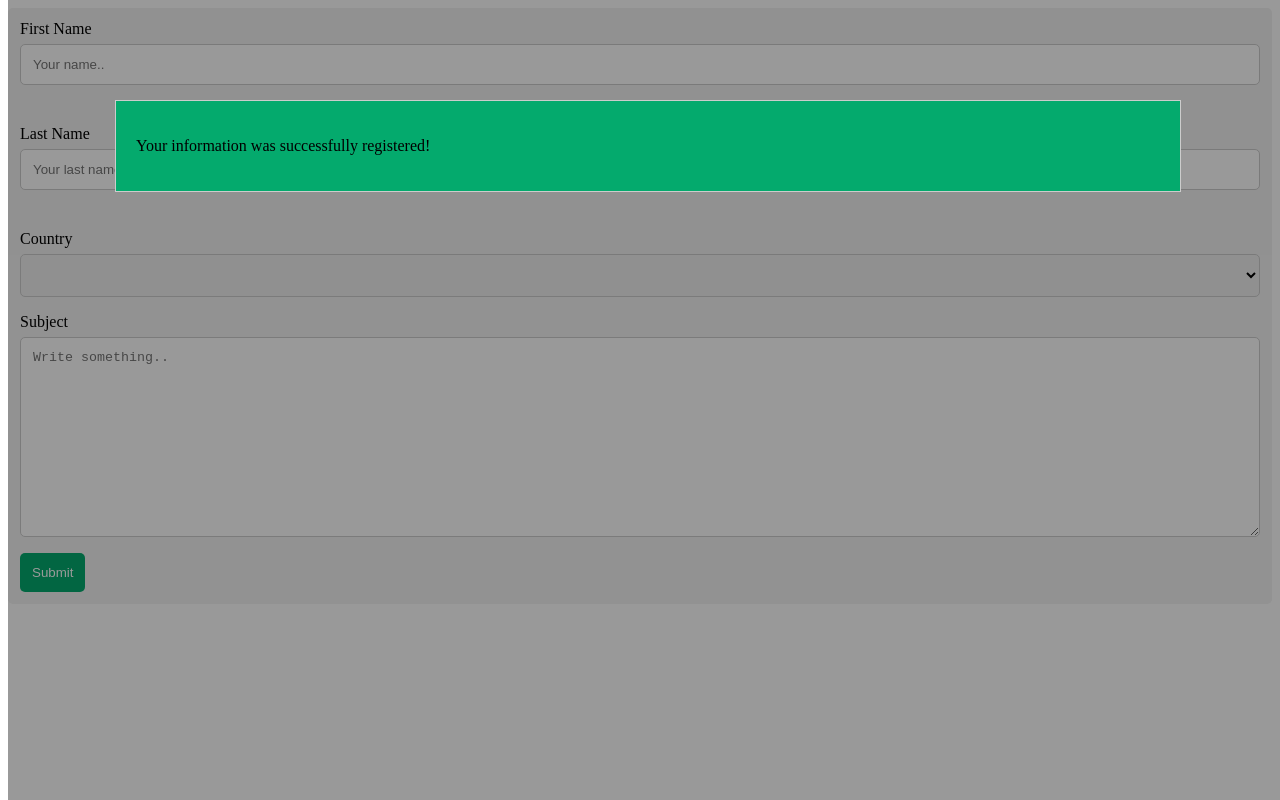
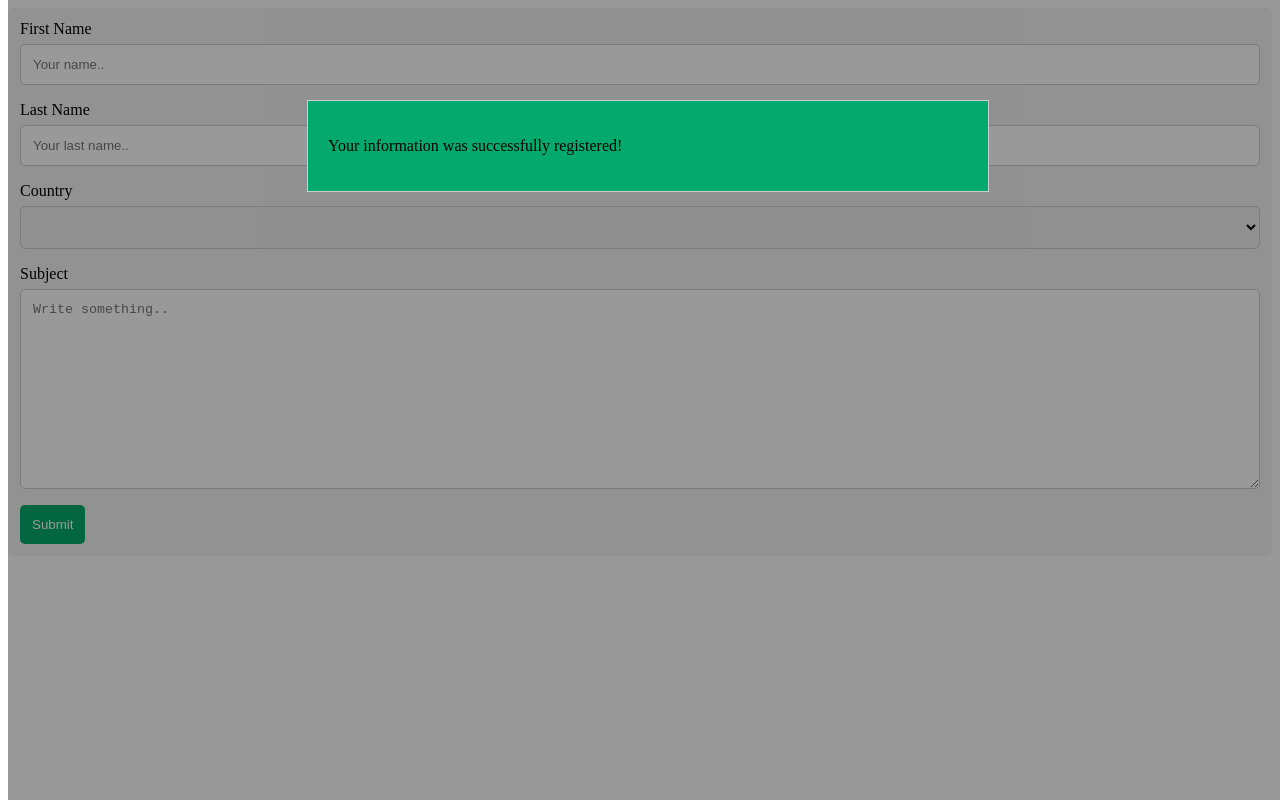
Before and after one commit to Mahboob534/Atiyeh-sadeghmahboob-hw12-maktab66, a plain HTML site: page question1/main.html in a window 1280 px wide. Both pictures are taken after typing "Sample", "Sample", "Sample" into the empty fields and a click on the input "Submit". Drawn offline with Linux system fonts and the light colour scheme.

Commit message:
send homework12

```diff
--- a/question1/assets/js/main.js
+++ b/question1/assets/js/main.js
@@ -1,46 +1,63 @@
-const lblFirstName = document.getElementById("fError")
-const lblLastName = document.getElementById("lError")
-const inputFirstname = document.getElementById("fname")
-const inputLastname = document.getElementById("lname")
+
 function send(e) {
-  lblFirstName.innerText = ""
-  inputLastname.innerText = ""
+  let checkError = true
   const target = e.target
   e.preventDefault()
   const values = {}
+  document.querySelectorAll(".text-invalid").forEach((item)=>item.remove())
   for (let index of target) {
     values[index.name] = index.value
+    if (!handleError(index.value, index.name, index)) {
+      checkError = false
+      index.classList.add("input-invalid")
+    } else {
+      index.classList.remove("input-invalid")
+    }
   }
-  if (values.firstname === "") {
-    lblFirstName.innerText = "please enter FirstName"
-    inputFirstname.style.borderColor = "red"
-  }
-  if (values.firstname.length < 3 && values.firstname !== "") {
-    lblFirstName.innerText = "please enter firstname more than 3 caracters"
-    inputFirstname.style.borderColor = "red"
-  }
-  if (values.lastname === "") {
-    lblLastName.innerText = "please enter LastName"
-    inputLastname.style.borderColor = "red";
+  if (checkError) {
+    // localStorage.setItem("firstname", values.firstname)
+    // localStorage.setItem("lastname", values.lastname)
+    // localStorage.setItem("country", values.country)
+    // localStorage.setItem("subject", values.subject)
+
+    var modal = document.getElementById("myModal");
+    modal.style.display = "block";
+
+    document.querySelectorAll(".input-text").forEach(item => item.value = '')
+    setTimeout(() => {
+      window.location.href = "hello.html"
+    }, 8000);
 
   }
-  if(values.firstname !== "" && values.lastname !== ""){
-  localStorage.setItem("firstname", values.firstname)
-  localStorage.setItem("lastname", values.lastname)
-  localStorage.setItem("country", values.country)
-  localStorage.setItem("subject", values.subject)
+}
+function showMessageError(input, text) {
+  const div = document.createElement("div")
+  div.classList.add("text-invalid")
+  div.innerText = text
 
-  var modal = document.getElementById("myModal");
-  modal.style.display = "block";
+  input.parentElement.appendChild(div)
+}
+function handleError(value, name, ele) {
+  switch (name) {
+    case "firstname":
+      if (!value) {
+        showMessageError(ele, "please enter firstname")
+        return false
+      }
+      if (value.length < 3) {
+        showMessageError(ele, "please enter firstname more than 3")
+        return false
+      }
+      return true
+    case "lastname":
+      if (!value) {
+        showMessageError(ele, "please enter lastname")
+        return false
+      }
+      return true
 
-window.onclick = function(event) {
-  if (event.target == modal) {
-    modal.style.display = "none";
+    default:
+      return true
   }
+
 }
-setTimeout(()=>{
-  modal.style.display = "none"
-}, 8000);
-document.querySelectorAll(".input-text").forEach(item => item.value='')
-}
-}
--- a/question1/assets/scss/main.scss
+++ b/question1/assets/scss/main.scss
@@ -23,11 +23,7 @@ form {
     margin-top: 6px;
     margin-bottom: 16px;
     resize: vertical;
-  }
-  .label-Error {
-    width: $width-hieght-size;
-    color: $color-red;
-    @include form-mixin($radius-size, $padding-size);
+
   }
   .input-submit {
     @include form-mixin($radius-size, $padding-size);
@@ -40,6 +36,15 @@ form {
     }
   }
 }
+.text-invalid{
+  color : $color-red;
+}
+
+.input-invalid{
+    border-color : $color-red;
+  }
+
+
 .modal{
   display: none;
   position: fixed;
@@ -56,7 +61,7 @@ form {
     margin: auto;
     padding: 20px;
     border: $border;
-    width: 80%;
+    width: 50%;
   }
 
 }
--- a/question1/main.html
+++ b/question1/main.html
@@ -11,28 +11,28 @@
 
 <body>
   <form class="container" onsubmit="send(event)">
-    <!-- //action="action_page.php" -->
-
-    <label for="fname">First Name</label>
-    <input class="input-text" type="text" id="fname" name="firstname" placeholder="Your name..">
-    <label class="label-Error" for="fError" id="fError"></label>
-
-    <label for="lname">Last Name</label>
-    <input class="input-text" type="text" id="lname" name="lastname" placeholder="Your last name..">
-    <label class="label-Error" for="lError" id="lError"></label>
-
+    <div>
+      <label for="fname">First Name</label>
+      <input class="input-text" type="text" id="fname" name="firstname" placeholder="Your name..">
+    </div>
+    <div>
+      <label for="lname">Last Name</label>
+      <input class="input-text" type="text" id="lname" name="lastname" placeholder="Your last name..">
+    </div>
+<div>
     <label for="country">Country</label>
     <select class="input-text" id="country" name="country">
       <option value="australia">Australia</option>
       <option value="canada">Canada</option>
       <option value="usa">USA</option>
     </select>
-
+  </div>
+  <div>
     <label for="subject">Subject</label>
     <textarea class="input-text" id="subject" name="subject" placeholder="Write something.."
       style="height:200px"></textarea>
-
-    <input class="input-submit" type="submit" value="Submit" name="submitBtn"   >
+    </div>
+    <input class="input-submit" type="submit" value="Submit" name="submitBtn">
 
   </form>
   <div id="myModal" class="modal">
--- /dev/null
+++ b/question3/assets/scss/main.scss
@@ -0,0 +1,11 @@
+@use "sass.string";
+
+$x:50;
+$y:100;
+@mixin sample-mixin($x,$y,$pesude:false) {
+    width: 100%;
+    padding-top:unquote( ( $y / $x ) + '%' );
+}
+body{
+    @include sample-mixin($x,$y,$pesude:false)
+}
```
Also changed, not shown: question1/assets/css/main.css, question1/hello.html (added), question3/assets/css/main.css (added), question3/assets/scss/main.css (added), question3/index.html (added), 3 other files.
